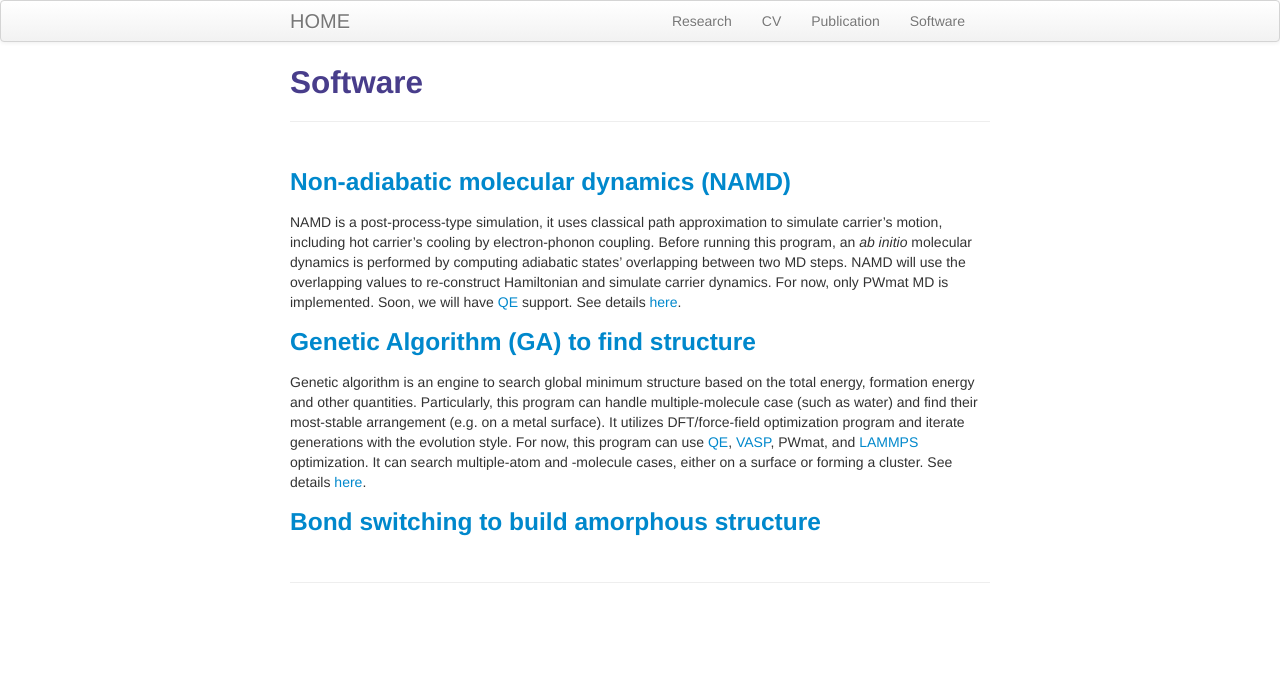
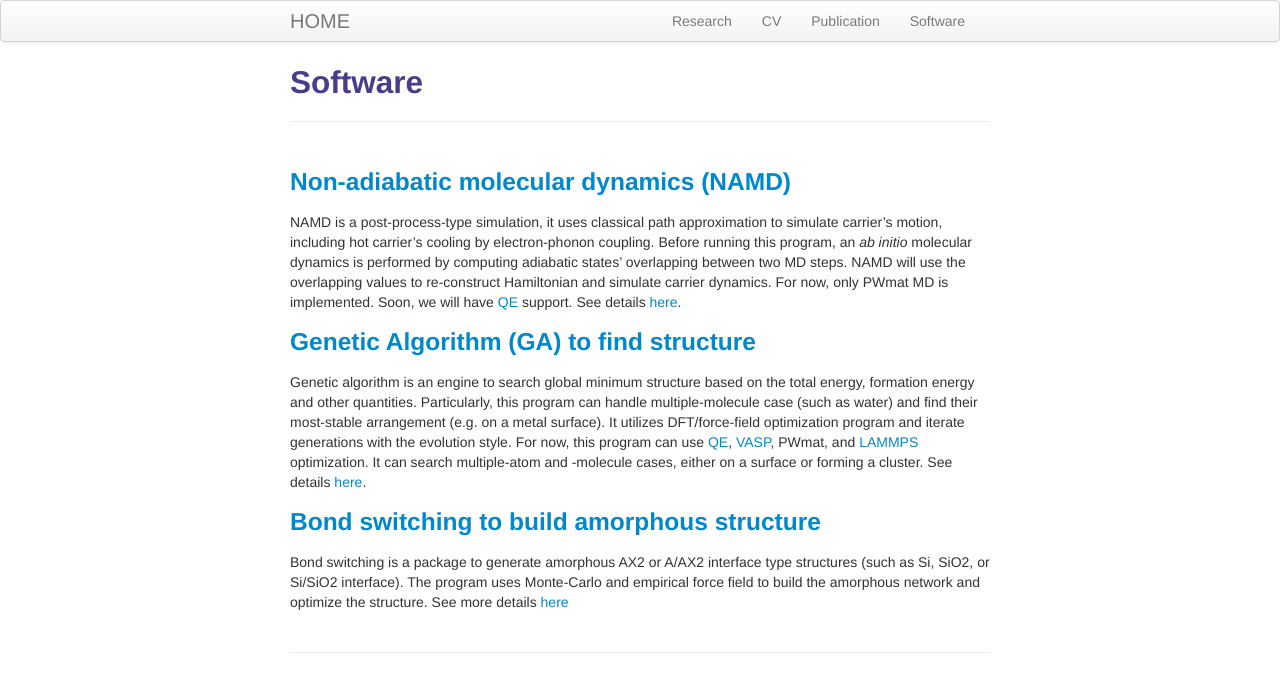
Before and after one commit to zhengfann/web, a Jekyll site: the page built from pages/software.md, in a window 1280 px wide. Shown: the top 692 px of the page. Built offline with Jekyll 4.4.1, drawn with Linux system fonts in a browser that asks for light colours.

Commit message:
update pub

```diff
--- a/pages/software.md
+++ b/pages/software.md
@@ -23,10 +23,14 @@ Genetic algorithm is an engine to search global minimum structure based on the
 total energy, formation energy and other quantities. Particularly, this program
 can handle multiple-molecule case (such as water) and find their most-stable arrangement
 (e.g. on a metal surface). It utilizes DFT/force-field optimization program
-and iterate generations with the evolution style. For now, this program can use [QE](), [VASP](),
+and iterate generations with the evolution style. For now, this program can use [QE](https://www.quantum-espresso.org/), [VASP](),
 PWmat, and [LAMMPS]() optimization. It can search multiple-atom and -molecule cases, either
 on a surface or forming a cluster. See details
 [here](https://bitbucket.org/zhfan_dertba/ga_algorithm/).
 
 
-### [Bond switching to build amorphous structure](https://bitbucket.org/zhfan_dertba/bond_switching/)
+### [Bond switching to build amorphous structure](https://bitbucket.org/zhfan_dertba/bond-switching/)
+
+Bond switching is a package to generate amorphous AX2 or A/AX2 interface type structures (such as Si, SiO2,
+or Si/SiO2 interface). The program uses Monte-Carlo and empirical force field to build the amorphous
+network and optimize the structure. See more details [here](https://bitbucket.org/zhfan_dertba/bond-switching/)
```
Also changed, not shown: pages/publication.md (+2 -0 lines), pages/research.md (+1 -1 lines).
